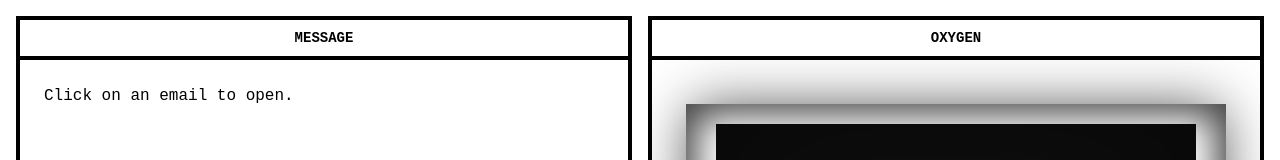
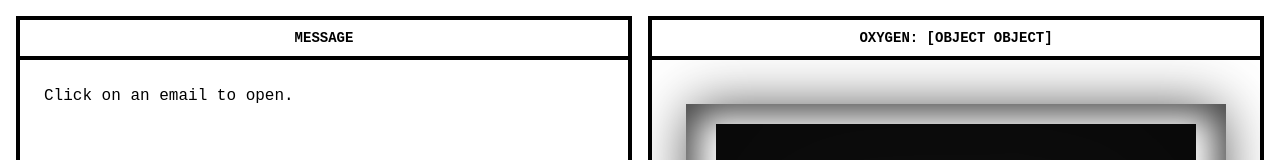
Before and after one commit to jlgoff3/time-mail, a SvelteKit app: page / in a window 1280 px wide. Shown: the top 160 px of the page. Built offline with nearby package versions, Linux system fonts and the light colour scheme.

Commit message:
feat: timer in debug

```diff
--- a/src/lib/store/timer.ts
+++ b/src/lib/store/timer.ts
@@ -2,7 +2,7 @@ import { derived, writable, get } from 'svelte/store';
 import { currentEmail } from './currentEmail';
 import { readEmails } from './emails';
 
-const DEBUG_FLAG = true
+export const DEBUG_FLAG = true
 
 export const ESCAPE_ROOM_DURATION = 35 /* Minutes */ * 60; /* Seconds */
 export const ADD_TIME = 10 /* Minutes */ * 60; /* Seconds */
--- a/src/routes/+page.svelte
+++ b/src/routes/+page.svelte
@@ -3,7 +3,7 @@
 	import Gauge from '$lib/Gauge.svelte';
 	import List from '$lib/List.svelte';
 	import { filteredEmails } from '$lib/store/emails';
-	import { addTime, resetAll } from '$lib/store/timer';
+	import { addTime, countdown, DEBUG_FLAG, resetAll } from '$lib/store/timer';
 	import Window from '$lib/Window.svelte';
 
 	const ADD_TIME_KEY = 'a';
@@ -26,7 +26,7 @@
 		<Window title="Message"><Email></Email></Window>
 	</section>
 	<section>
-		<Window title="Oxygen">
+		<Window title={DEBUG_FLAG ? 'Oxygen: ' + countdown : 'Oxygen'}>
 			<Gauge></Gauge>
 		</Window>
 	</section>
```
